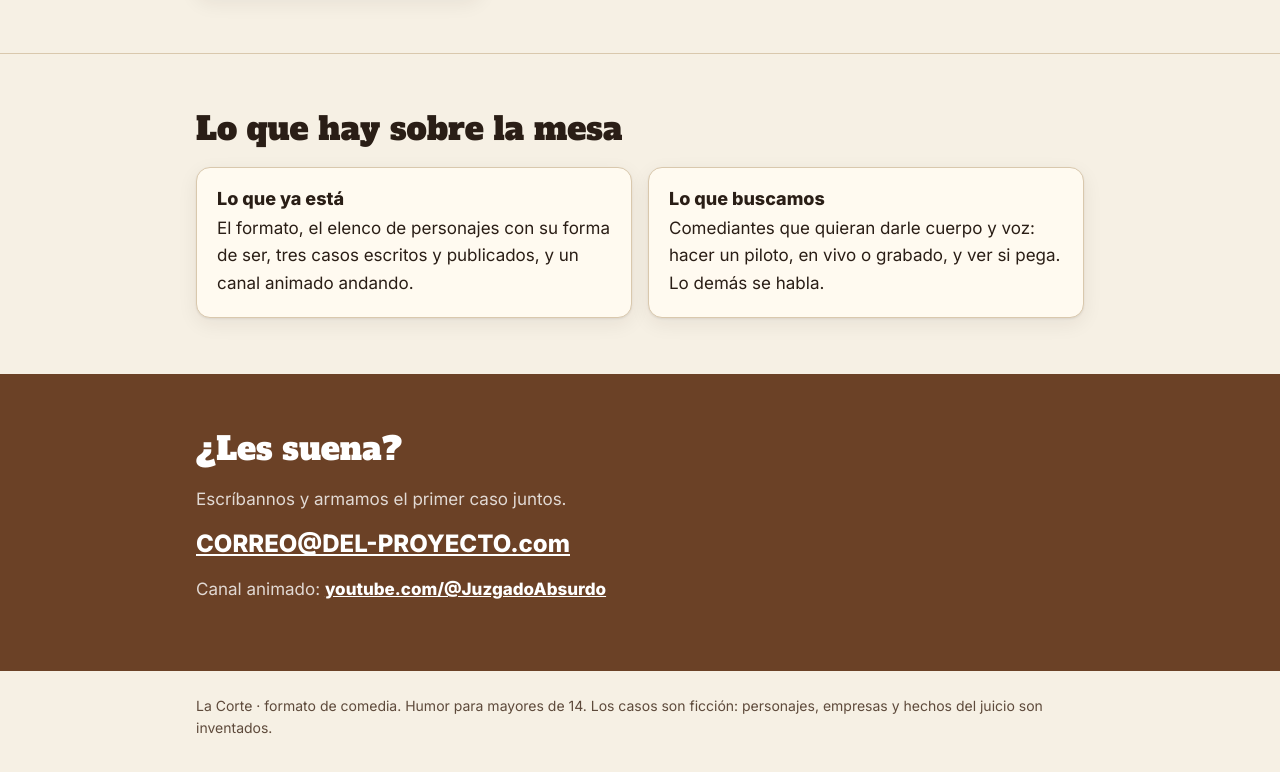
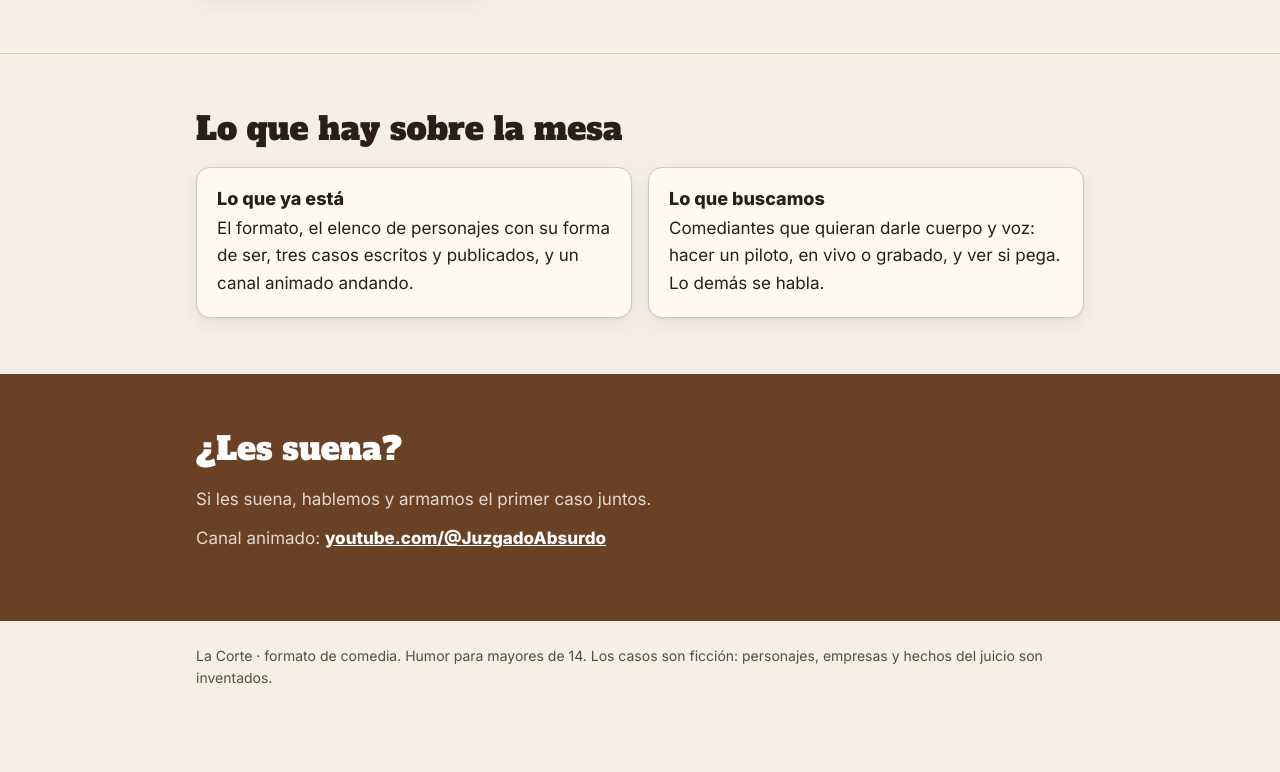
Before and after one commit to 7nmmkz6jzz-web/JuzgadoAbsurdo, a plain HTML site: page index.html in a window 1280 px wide. Shown: the part 4071-4843 px from the top of the page. After the commit the page ends 4800 px from the top, so only its background shows below. Drawn offline with Linux system fonts and the light colour scheme.

Commit message:
Update index.html

```diff
--- a/index.html
+++ b/index.html
@@ -353,9 +353,7 @@
 <section class="contacto">
   <div class="wrap">
     <h2>¿Les suena?</h2>
-    <p class="muted">Escríbannos y armamos el primer caso juntos.</p>
-    <!-- CAMBIAR: pon aquí el correo del proyecto, en los dos sitios (href y texto) -->
-    <p><a href="mailto:CORREO@DEL-PROYECTO.com">CORREO@DEL-PROYECTO.com</a></p>
+    <p class="muted">Si les suena, hablemos y armamos el primer caso juntos.</p>
     <p class="muted">Canal animado: <a href="https://www.youtube.com/@JuzgadoAbsurdo" target="_blank" rel="noopener" style="font-size:inherit">youtube.com/@JuzgadoAbsurdo</a></p>
   </div>
 </section>
```
